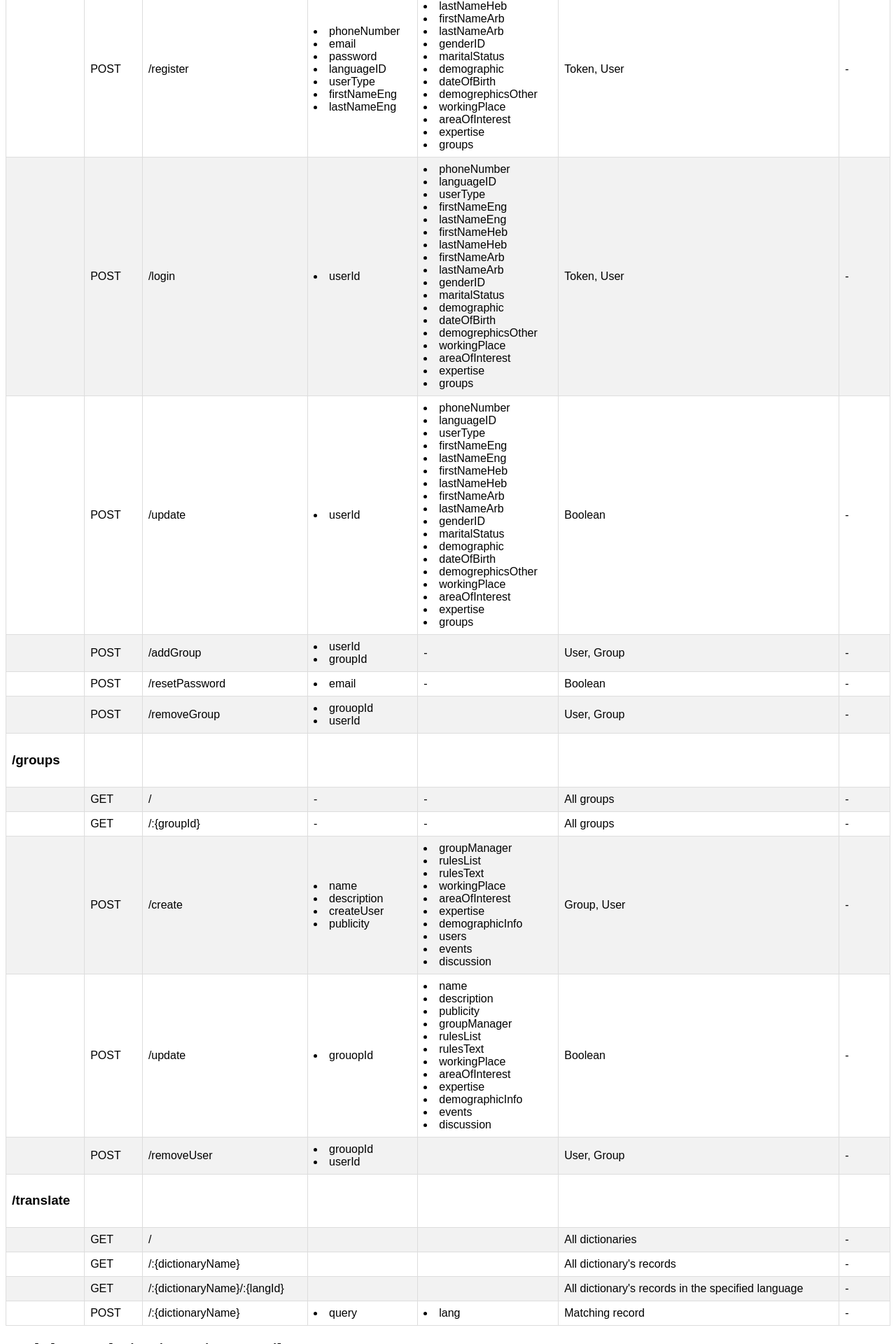
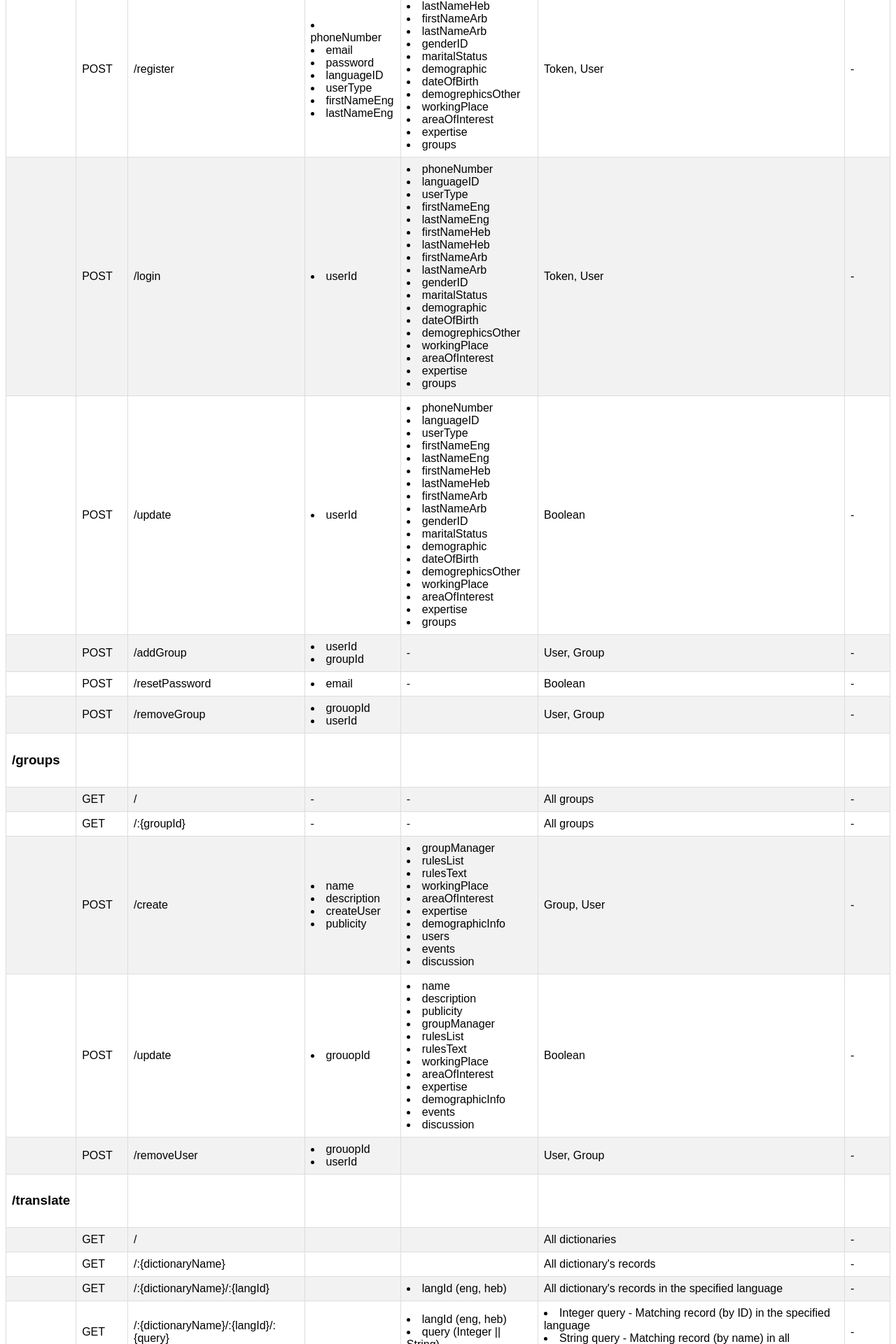
Before and after one commit to ynui/Babaya, a Node server app: template views/index.html in a window 1280 px wide. Shown: the part 560-2480 px from the top of the page at 70% size. Run offline with Node 20, Linux system fonts and the light colour scheme; the template is opened without the code that fills it, so the values that code supplies are empty.

Commit message:
translator

```diff
--- a/src/Translateor/translator.js
+++ b/src/Translateor/translator.js
@@ -13,33 +13,51 @@ function getDictionaries() {
 
 function getItem(dictionary, query, lang = 'eng') {
     let resault = null
-    let dictObj = null
+    if (query.match(/^-?\d+$/))
+        resault = getItemById(dictionary, query, lang)
+    else
+        resault = getItemByName(dictionary, query, lang)
+    return resault
+}
+
+function getItemByName(dictionary, query, lang) {
+    let resault = null
     let dict = getDictionary(dictionary)
     switch (lang) {
         case 'eng':
-            let queryUpperCase = query.toUpperCase()
-            dictObj = dict.find(item => item.eng_name === queryUpperCase)
+            resault = dict.find(item => item.eng_name.match(new RegExp(query, 'gi')))
+            break;
+        case 'heb':
+            resault = dict.find(item => item.heb_name === query)
+            break;
+        default:
+            throw Utils.createError(`Language: ${lang} is not supported`, 'language-not-supported')
+    }
+    if (!resault) throw Utils.createError(`Query: ${query} was not found in: ${dictionary}, Language: ${lang}`, 'query-not-found', 404)
+    return resault
+}
+
+function getItemById(dictionary, query, lang) {
+    let resault = null
+    let dict = getDictionary(dictionary)
+    let dictObj = dict.find(item => item.id == query)
     if (dictObj) {
+        switch (lang) {
+            case 'eng':
                 resault = {
                     id: dictObj.id,
                     name: dictObj.eng_name
                 }
-            }
                 break;
             case 'heb':
-            dictObj = dict.find(item => item.heb_name === query)
-            if (dictObj) {
                 resault = {
                     id: dictObj.id,
                     name: dictObj.heb_name
                 }
-            }
-            break;
-        case 'id':
-            resault = dict.find(item => item.id == query)
                 break;
             default:
                 throw Utils.createError(`Language: ${lang} is not supported`, 'language-not-supported')
+        }
     }
     if (!resault) throw Utils.createError(`Query: ${query} was not found in: ${dictionary}, Language: ${lang}`, 'query-not-found', 404)
     return resault
--- a/views/index.html
+++ b/views/index.html
@@ -517,6 +517,7 @@
             </td>
             <!--Optional-->
             <td title="Optional">
+                <li>langId (eng, heb)</li>
             </td>
             <!--Response-->
             <td>All dictionary's records in the specified language</td>
@@ -527,19 +528,26 @@
             <!--Route-->
             <td></td>
             <!--Method-->
-            <td>POST</td>
+            <td>GET</td>
             <!--Path-->
-            <td>/:{dictionaryName}</td>
+            <td>/:{dictionaryName}/:{langId}/:{query}</td>
             <!--Required-->
             <td title="Required">
-                <li>query</li>
             </td>
             <!--Optional-->
             <td title="Optional">
-                <li>lang</li>
+                <li>langId (eng, heb)</li>
+                <li>query (Integer || String)</li>
             </td>
             <!--Response-->
-            <td>Matching record</td>
+            <td>
+                <li>
+                    Integer query - Matching record (by ID) in the specified language
+                </li>
+                <li>
+                    String query - Matching record (by name) in all languages
+                </li>
+            </td>
             <!--Errors-->
             <td>-</td>
         </tr>
```
Also changed, not shown: routes/tranlsatorRouter.js (+17 -11 lines), 1 other file. Lines whose indentation alone changed are shown as unchanged.
